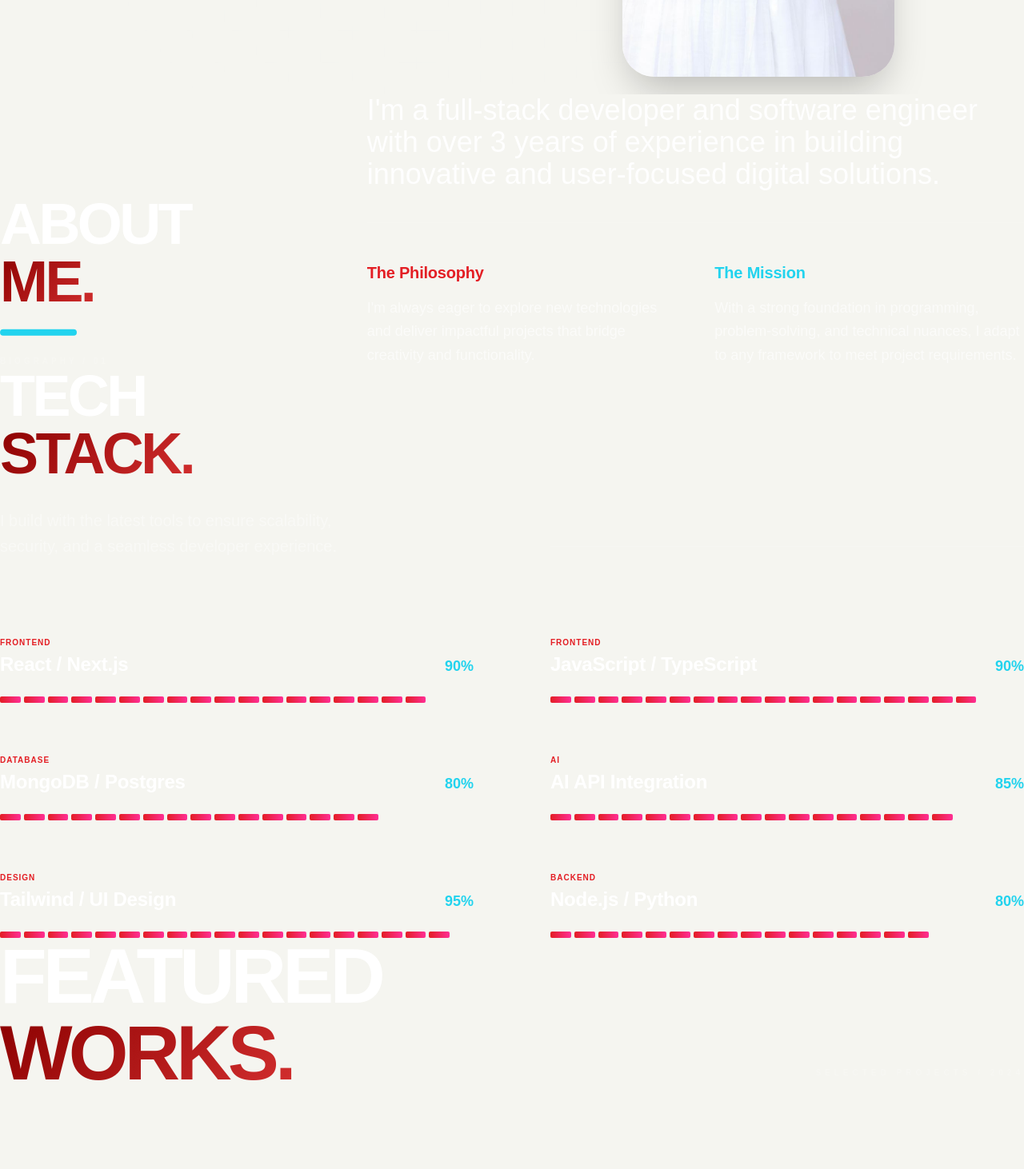
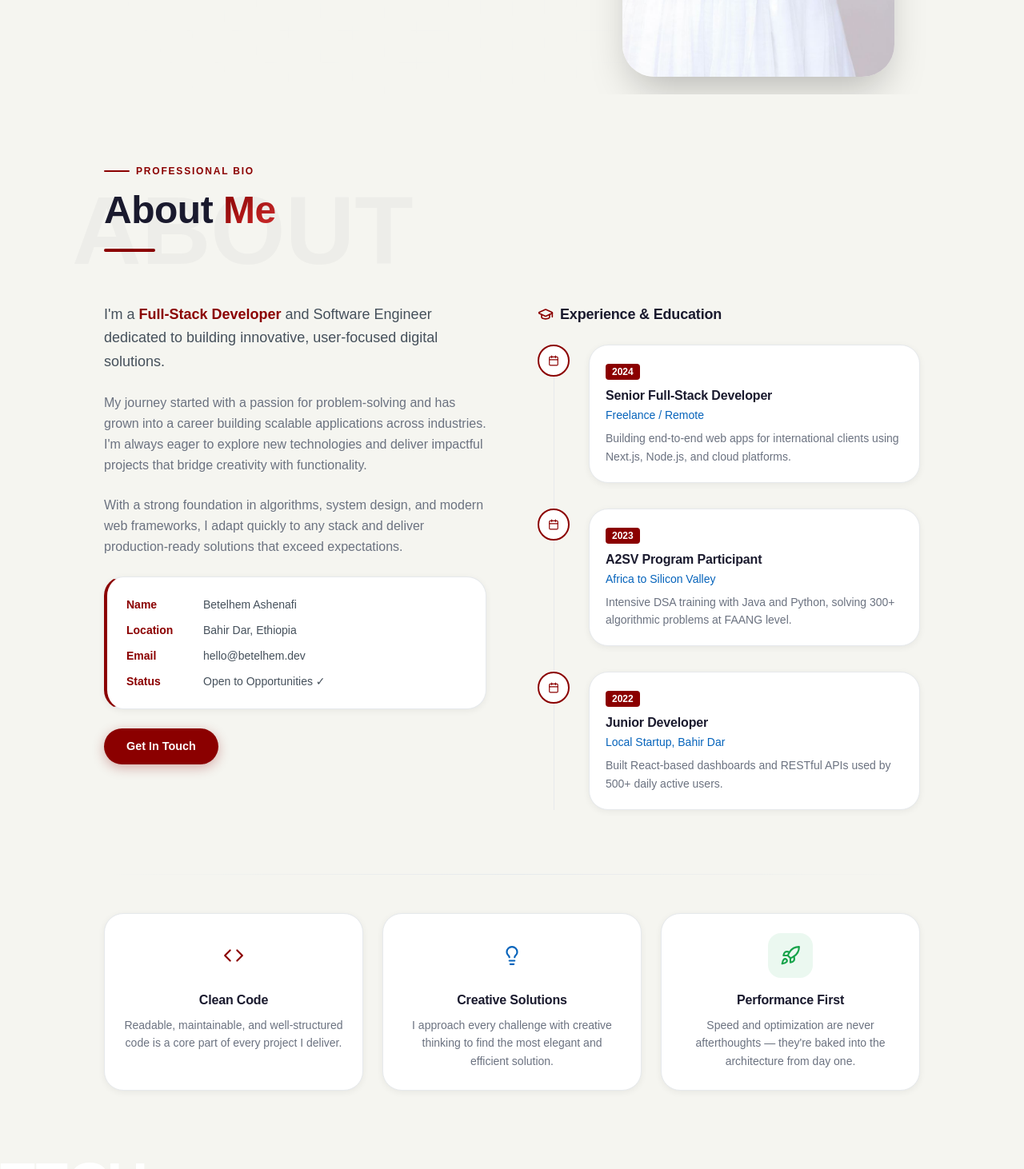
Before and after one commit to Betelhem-Ashenafi/portfolio-, a Next.js app: page / in a window 1280 px wide. Shown: the part 682-2144 px from the top of the page at 80% size. Built offline with nearby package versions, Linux system fonts and the light colour scheme.

Commit message:
feat: redesign About section with timeline and premium bio

```diff
--- a/components/About.tsx
+++ b/components/About.tsx
@@ -1,62 +1,218 @@
 'use client'
 
 import { motion } from 'framer-motion'
+import { Code, Lightbulb, Rocket, GraduationCap, Calendar } from 'lucide-react'
+
+const timeline = [
+  {
+    year: '2024',
+    title: 'Senior Full-Stack Developer',
+    org: 'Freelance / Remote',
+    desc: 'Building end-to-end web apps for international clients using Next.js, Node.js, and cloud platforms.',
+  },
+  {
+    year: '2023',
+    title: 'A2SV Program Participant',
+    org: 'Africa to Silicon Valley',
+    desc: 'Intensive DSA training with Java and Python, solving 300+ algorithmic problems at FAANG level.',
+  },
+  {
+    year: '2022',
+    title: 'Junior Developer',
+    org: 'Local Startup, Bahir Dar',
+    desc: 'Built React-based dashboards and RESTful APIs used by 500+ daily active users.',
+  },
+]
+
+const values = [
+  {
+    icon: Code,
+    title: 'Clean Code',
+    desc: 'Readable, maintainable, and well-structured code is a core part of every project I deliver.',
+    color: 'var(--accent)',
+  },
+  {
+    icon: Lightbulb,
+    title: 'Creative Solutions',
+    desc: 'I approach every challenge with creative thinking to find the most elegant and efficient solution.',
+    color: 'var(--nav-blue)',
+  },
+  {
+    icon: Rocket,
+    title: 'Performance First',
+    desc: "Speed and optimization are never afterthoughts — they're baked into the architecture from day one.",
+    color: '#16a34a',
+  },
+]
 
 export default function About() {
   return (
-    <section id="about" className="section-padding relative overflow-hidden">
-      <div className="container-custom">
-        <div className="grid lg:grid-cols-12 gap-16 lg:gap-24 items-start">
-          {/* Header Side */}
-          <div className="lg:col-span-4 lg:sticky lg:top-48">
+    <section id="about" className="section-wrapper" style={{ background: 'var(--bg)' }}>
+      <div className="container-main">
+
+        {/* ── Section Header ─────────────────────────────── */}
         <motion.div
-              initial={{ opacity: 0, x: -20 }}
+          initial={{ opacity: 0, y: 20 }}
+          whileInView={{ opacity: 1, y: 0 }}
+          viewport={{ once: true }}
+          className="mb-16 relative"
+        >
+          <div className="absolute -left-10 top-0 text-[120px] font-black opacity-[0.03] select-none pointer-events-none hidden lg:block">
+            ABOUT
+          </div>
+          <p className="section-label">Professional Bio</p>
+          <h2 className="text-4xl md:text-5xl font-extrabold mb-6" style={{ color: 'var(--text-primary)' }}>
+            About <span className="gradient-text">Me</span>
+          </h2>
+          <div className="w-16 h-1 rounded-full" style={{ background: 'var(--accent)' }} />
+        </motion.div>
+
+        {/* ── Two-column layout ──────────────────────────── */}
+        <div className="grid lg:grid-cols-2 gap-16 items-start mb-20">
+
+          {/* Left: Bio */}
+          <motion.div
+            initial={{ opacity: 0, x: -30 }}
             whileInView={{ opacity: 1, x: 0 }}
             viewport={{ once: true }}
+            transition={{ duration: 0.6 }}
             className="space-y-6"
           >
-              <h2 className="text-5xl md:text-7xl font-black text-white tracking-tighter leading-none">
-                ABOUT <br />
-                <span className="gradient-text">ME.</span>
-              </h2>
-              <div className="w-24 h-2 bg-cyan-400 rounded-full" />
-              <p className="mono text-[10px] font-bold text-white/20 tracking-[0.4em] uppercase">Biography / 01</p>
-            </motion.div>
+            <p className="text-lg leading-relaxed" style={{ color: 'var(--text-secondary)' }}>
+              I&apos;m a <strong style={{ color: 'var(--accent)' }}>Full-Stack Developer</strong> and Software
+              Engineer dedicated to building innovative, user-focused digital solutions.
+            </p>
+            <p className="text-base leading-relaxed" style={{ color: 'var(--text-muted)' }}>
+              My journey started with a passion for problem-solving and has grown into a career building
+              scalable applications across industries. I&apos;m always eager to explore new technologies and
+              deliver impactful projects that bridge creativity with functionality.
+            </p>
+            <p className="text-base leading-relaxed" style={{ color: 'var(--text-muted)' }}>
+              With a strong foundation in algorithms, system design, and modern web frameworks, I adapt
+              quickly to any stack and deliver production-ready solutions that exceed expectations.
+            </p>
+
+            {/* Quick facts */}
+            <div
+              className="card p-6 space-y-3"
+              style={{ borderLeft: '4px solid var(--accent)' }}
+            >
+              {[
+                { label: 'Name',     value: 'Betelhem Ashenafi' },
+                { label: 'Location', value: 'Bahir Dar, Ethiopia' },
+                { label: 'Email',    value: 'hello@betelhem.dev' },
+                { label: 'Status',   value: 'Open to Opportunities ✓' },
+              ].map(({ label, value }) => (
+                <div key={label} className="flex gap-4 text-sm">
+                  <span className="font-semibold w-20 shrink-0" style={{ color: 'var(--accent)' }}>{label}</span>
+                  <span style={{ color: 'var(--text-secondary)' }}>{value}</span>
+                </div>
+              ))}
             </div>
 
-          {/* Text Side */}
-          <div className="lg:col-span-8 space-y-16">
+            <a href="#contact" className="btn-primary inline-flex">
+              Get In Touch
+            </a>
+          </motion.div>
+
+          {/* Right: Timeline */}
           <motion.div
-              initial={{ opacity: 0, y: 30 }}
-              whileInView={{ opacity: 1, y: 0 }}
+            initial={{ opacity: 0, x: 30 }}
+            whileInView={{ opacity: 1, x: 0 }}
             viewport={{ once: true }}
-              transition={{ delay: 0.2 }}
-              className="space-y-10"
+            transition={{ duration: 0.6, delay: 0.2 }}
+            className="space-y-0"
           >
-              <p className="text-3xl md:text-4xl font-medium text-white/90 leading-tight">
-                I'm a full-stack developer and software engineer with over 3 years of experience
-                in building innovative and user-focused digital solutions.
+            <div className="flex items-center gap-2 mb-6">
+              <GraduationCap size={20} style={{ color: 'var(--accent)' }} />
+              <h3 className="text-lg font-bold" style={{ color: 'var(--text-primary)' }}>Experience &amp; Education</h3>
+            </div>
+
+            <div className="relative">
+              {/* Vertical line */}
+              <div
+                className="absolute left-5 top-0 bottom-0 w-px"
+                style={{ background: 'var(--border)' }}
+              />
+
+              <div className="space-y-8">
+                {timeline.map((item, i) => (
+                  <motion.div
+                    key={i}
+                    initial={{ opacity: 0, x: 20 }}
+                    whileInView={{ opacity: 1, x: 0 }}
+                    viewport={{ once: true }}
+                    transition={{ delay: i * 0.15 }}
+                    className="flex gap-6 relative"
+                  >
+                    {/* Dot */}
+                    <div
+                      className="w-10 h-10 rounded-full flex items-center justify-center shrink-0 z-10"
+                      style={{ background: 'var(--bg-card)', border: '2px solid var(--accent)' }}
+                    >
+                      <Calendar size={14} style={{ color: 'var(--accent)' }} />
+                    </div>
+
+                    {/* Content */}
+                    <div className="card p-5 flex-1 hover:border-[var(--accent)]">
+                      <span
+                        className="inline-block text-xs font-bold px-2 py-0.5 rounded mb-2"
+                        style={{ background: 'var(--accent)', color: '#fff' }}
+                      >
+                        {item.year}
+                      </span>
+                      <h4 className="text-base font-bold mb-0.5" style={{ color: 'var(--text-primary)' }}>
+                        {item.title}
+                      </h4>
+                      <p className="text-sm font-medium mb-2" style={{ color: 'var(--nav-blue)' }}>
+                        {item.org}
                       </p>
-
-              <div className="grid md:grid-cols-2 gap-12 pt-12 border-t border-white/5">
-                 <div className="space-y-4">
-                    <h4 className="text-xl font-bold text-[#E31E24]">The Philosophy</h4>
-                    <p className="text-lg text-white/60 leading-relaxed">
-                       I'm always eager to explore new technologies and deliver impactful projects
-                       that bridge creativity and functionality.
+                      <p className="text-sm leading-relaxed" style={{ color: 'var(--text-muted)' }}>
+                        {item.desc}
                       </p>
                     </div>
-                 <div className="space-y-4">
-                    <h4 className="text-xl font-bold text-cyan-400">The Mission</h4>
-                    <p className="text-lg text-white/60 leading-relaxed">
-                       With a strong foundation in programming, problem-solving, and technical nuances,
-                       I adapt to any framework to meet project requirements.
-                    </p>
+                  </motion.div>
+                ))}
               </div>
             </div>
           </motion.div>
         </div>
+
+        {/* ── Values / Core principles ───────────────────── */}
+        <div className="divider" />
+        <motion.div
+          initial={{ opacity: 0, y: 20 }}
+          whileInView={{ opacity: 1, y: 0 }}
+          viewport={{ once: true }}
+          className="grid md:grid-cols-3 gap-6"
+        >
+          {values.map((v, i) => {
+            const Icon = v.icon
+            return (
+              <motion.div
+                key={i}
+                initial={{ opacity: 0, y: 20 }}
+                whileInView={{ opacity: 1, y: 0 }}
+                viewport={{ once: true }}
+                transition={{ delay: i * 0.1 }}
+                className="card p-6 text-center group"
+              >
+                <div
+                  className="w-14 h-14 rounded-2xl flex items-center justify-center mx-auto mb-4 transition-all group-hover:scale-110"
+                  style={{ background: `${v.color}15`, color: v.color }}
+                >
+                  <Icon size={26} />
                 </div>
+                <h3 className="text-base font-bold mb-2" style={{ color: 'var(--text-primary)' }}>
+                  {v.title}
+                </h3>
+                <p className="text-sm leading-relaxed" style={{ color: 'var(--text-muted)' }}>
+                  {v.desc}
+                </p>
+              </motion.div>
+            )
+          })}
+        </motion.div>
       </div>
     </section>
   )
```
Lines whose indentation alone changed are shown as unchanged.
